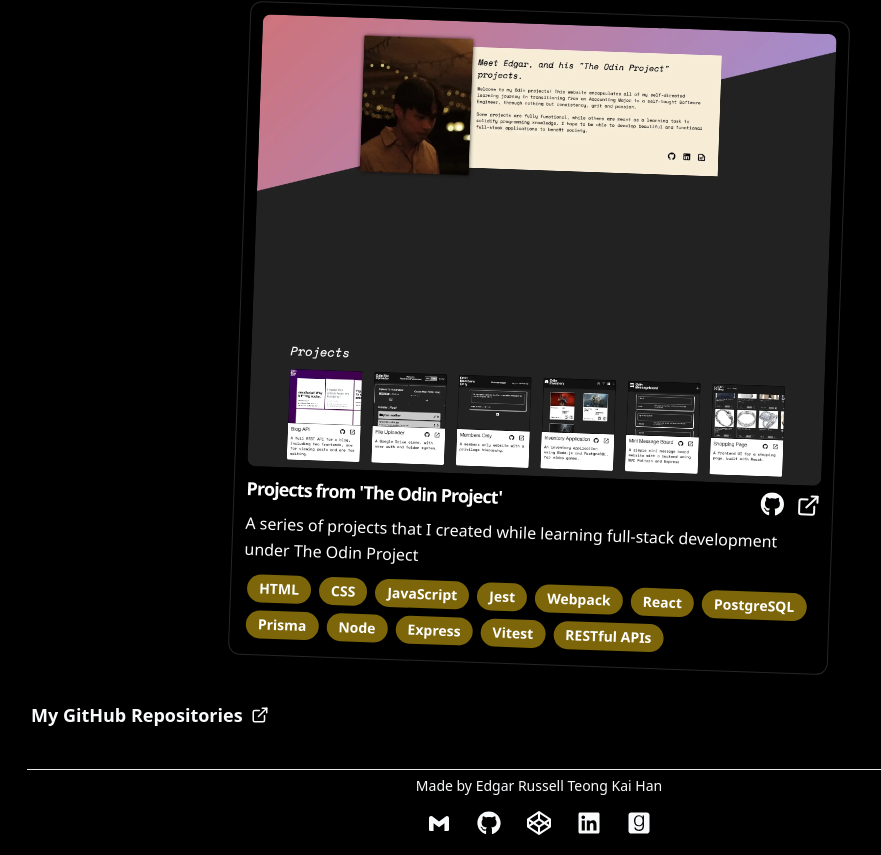
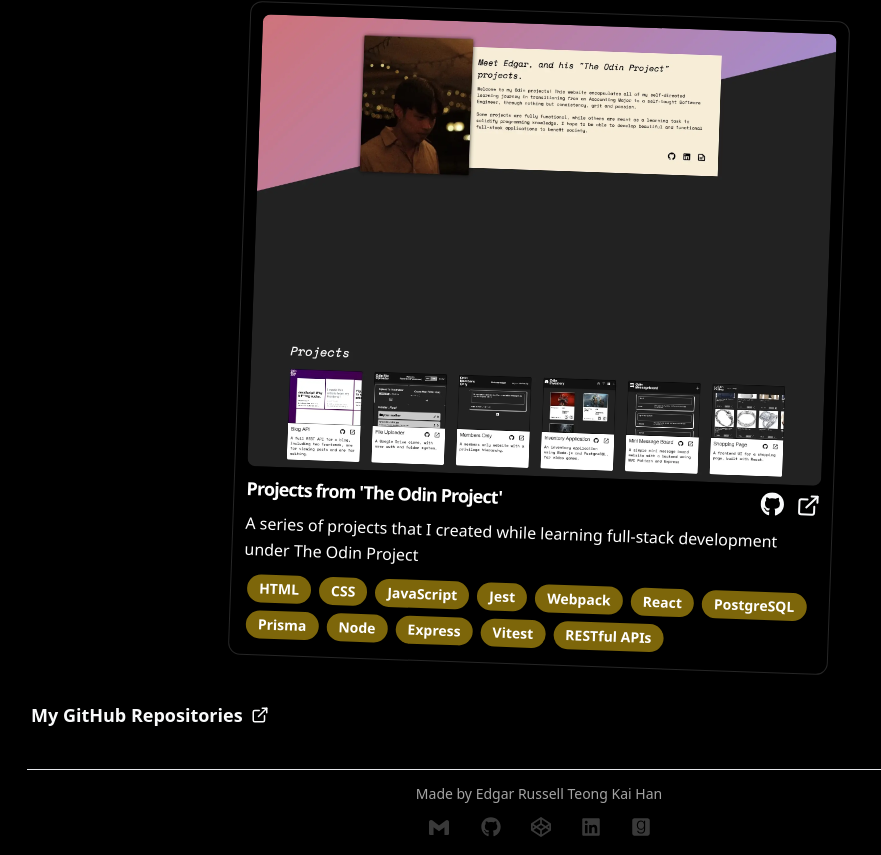
Before and after one commit to safarinexus/edgar-teong, a React (Vite) app: page / in a window 1280 px wide. Shown: the part 10535-11390 px from the top of the page, without its empty margins (101-982 px from the left). Built offline with nearby package versions, Linux system fonts and the light colour scheme.

Commit message:
finished footer

```diff
--- a/src/components/ContactBar.tsx
+++ b/src/components/ContactBar.tsx
@@ -4,7 +4,12 @@ import { FaCodepen } from "react-icons/fa";
 import { FaGoodreads } from "react-icons/fa";
 import { BiLogoGmail } from "react-icons/bi";
 
-const ContactBar = () => {
+interface Prop {
+    main: boolean;
+}
+
+const ContactBar = ({ main }: Prop) => {
+    if (main) {
         return (
             <div className="h-10 w-56 mt-5 mx-auto sm:m-0 flex justify-between items-center z-30">
                 <a href="mailto:edgargarteong@gmail.com" target="_blank">
@@ -24,6 +29,27 @@ const ContactBar = () => {
                 </a>
             </div>
         )
+    } else {
+        return (
+            <div className="h-fit w-56 mx-auto sm:m-0 flex justify-between items-center z-30">
+                <a href="mailto:edgargarteong@gmail.com" target="_blank">
+                    <BiLogoGmail className="size-6" style={{ color: "#737373", opacity: '50%' }}/>
+                </a>
+                <a href="https://github.com/safarinexus">
+                    <FaGithub className="size-5" style={{ color: "#737373", opacity: '50%' }}/>
+                </a>
+                <a href="https://codepen.io/safarinexus">
+                    <FaCodepen className="size-5" style={{ color: "#737373", opacity: '50%' }}/>
+                </a>
+                <a href="https://linkedin.com/in/edgarteong">
+                    <FaLinkedin className="size-5" style={{ color: "#737373", opacity: '50%' }}/>
+                </a>
+                <a href="https://goodreads.com/user/show/80321969-edgar">
+                    <FaGoodreads className="size-5" style={{ color: "#737373", opacity: '50%' }}/>
+                </a>
+            </div>
+        )
+    }
 }
 
 export default ContactBar
--- a/src/components/Footer.tsx
+++ b/src/components/Footer.tsx
@@ -2,18 +2,21 @@ import ContactBar from "./ContactBar";
 
 const Footer = () => {
     return (
-        <div id="footer" className="mt-10 w-full space-y-2">
+        <div id="footer" className="mt-10 w-full">
             <hr className="w-[80%] mx-auto"/>
+            <div className="space-y-3 my-4">
                 <div className="w-full flex justify-center">
                     <a
                         href="https://github.com/safarinexus/edgar-teong"
                         className="font-light text-sm w-fit leading-[1.2] z-10"
+                        style={{ color: "#a3a3a3" }}
                     >
                         Made by Edgar Russell Teong Kai Han
                     </a>
                 </div>
                 <div className="w-full flex justify-center">
-                <ContactBar />
+                    <ContactBar main={false}/>
+                </div>
             </div>
         </div>
     )
--- a/src/components/Landing.tsx
+++ b/src/components/Landing.tsx
@@ -88,7 +88,7 @@ const Landing = () => {
                     </span>
                 </div>
             </div>
-            <ContactBar />
+            <ContactBar main={true}/>
         </div>
     )
 }
```
Lines whose indentation alone changed are shown as unchanged.
